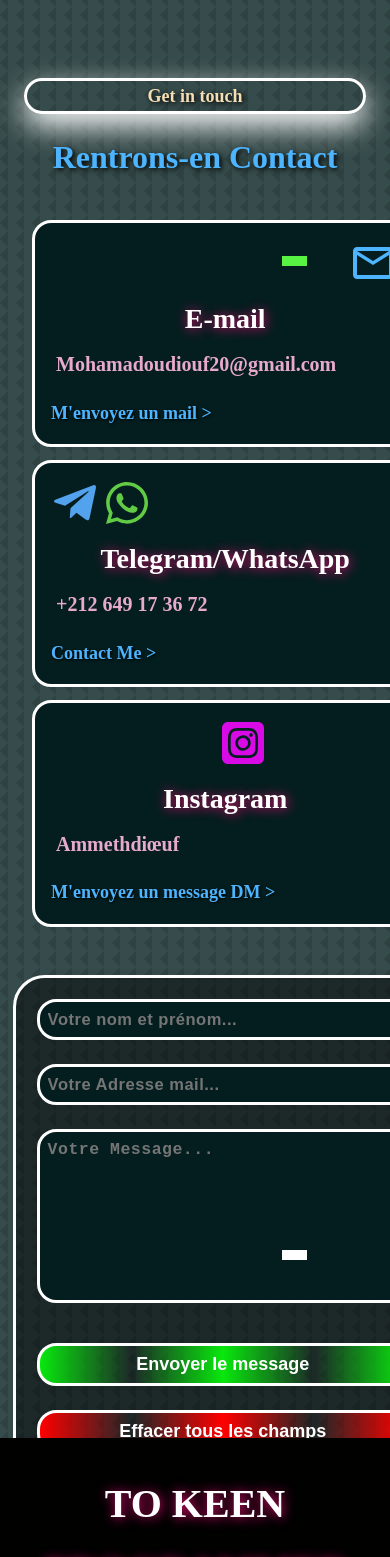
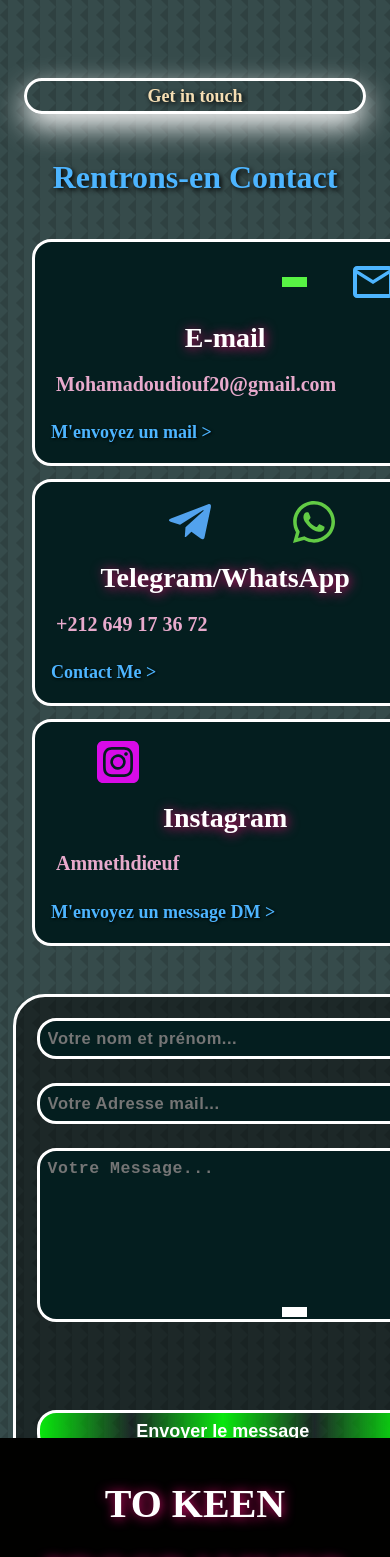
Before and after one commit to Mouhamed1003/keenprogrammer.com, a React (Create React App) app: page / in a window 390 px wide. Shown: the part 9385-10942 px from the top of the page. Built offline with nearby package versions, Linux system fonts and the light colour scheme.

Commit message:
Update contact.css

```diff
--- a/src/components/contact/contact.css
+++ b/src/components/contact/contact.css
@@ -190,9 +190,9 @@ textarea {
     }
     .container.contact_container {
         grid-template-columns: 1fr 1fr;
-        gap: 1.5rem;
+        gap: 3rem;
         width: 88%;
-        margin-right: 6em;
+        margin-right: 6.199em;
 
     }
     .contact_option {
@@ -209,6 +209,7 @@ textarea {
         user-select: text;
     }
     #contact h2 {
+        margin-top: 2.2rem;
         margin-bottom: 2.2rem;
         font-size: xx-large;
     }
@@ -218,14 +219,15 @@ textarea {
     }
     .contact_option-icon2 {
         font-size: 3rem;
-        margin-left: 3.5em;
+        margin-left: 0.9em;
     }
     .contact_option-icon3 {
         font-size: 3rem;
-        margin-left: 0em;
+        margin-left: 2.4em;
     }
     .contact_option-icon4 {
         font-size: 3rem;
+        margin-left: 1.5em;
     }
     .contact_option h4 {
         font-size: 28px;
@@ -244,9 +246,9 @@ textarea {
         font-size: x-large;
     }
     .contact_options:before {
-        background-color: #58f444;
+        background-color: #ffffff;
         content: "";
-        height: 10px;
+        height: 3px;
         left: 31.7%;
         position: absolute;
         width: 13.5%;
@@ -270,19 +272,22 @@ textarea {
         flex-direction: column;
         margin-left: -1.2rem;
         margin-right: -0.9rem;
-        padding: 2.5rem;
+        padding: 1.9rem;
         width: 30em;
     }
     input, textarea {
         border: 3px solid #fff;
         border-radius: 1.2rem;
         color: var(--color-white);
-        font-size: 16.5px;
-        font-weight: 599;
-        letter-spacing: 0.5px;
+        font-size: 25px;
+        font-weight: 700;
+        letter-spacing: .2px;
         padding: .5rem;
         resize: none;
         width: 100%;
+    }
+    .btnEnvoyer {
+        margin-top: 4rem;
     }
 }
 
```
